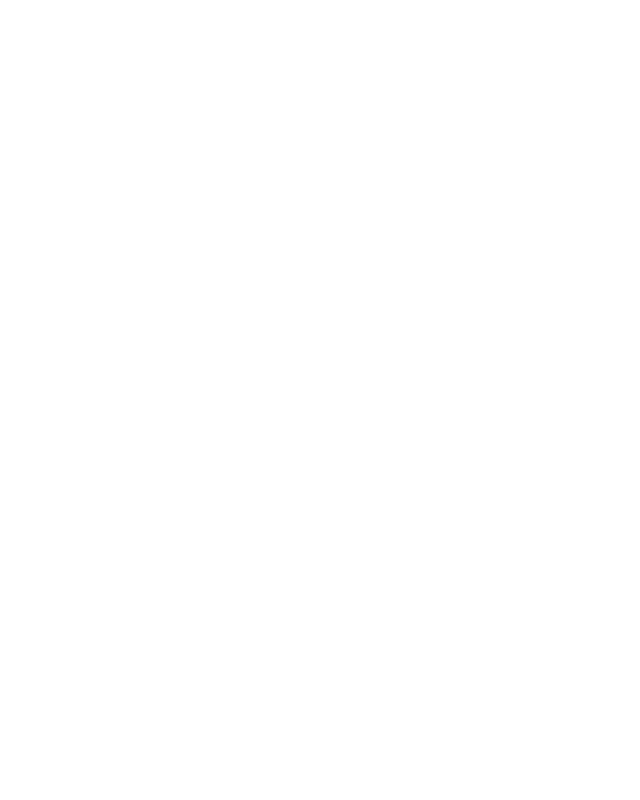
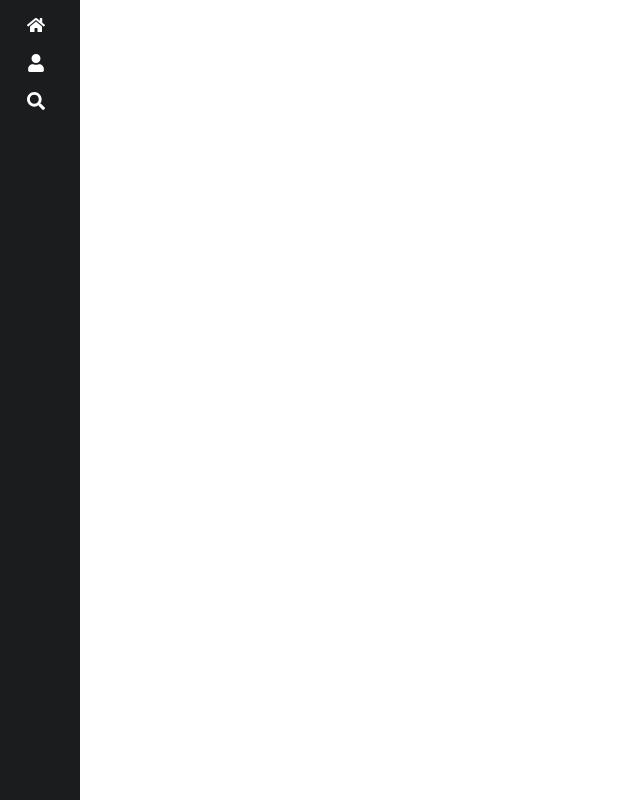
Before and after one commit to mvallad1/tabs-practice-ts, a React (Vite) app: page / in a window 1280 px wide. Shown: the whole page, without its empty margins (0-640 px from the left). Built offline with nearby package versions, Linux system fonts and the light colour scheme.

Commit message:
Started Sidebar and added icons

```diff
--- a/src/App.tsx
+++ b/src/App.tsx
@@ -1,9 +1,12 @@
+import Profile from "./components/Profile"
+import Sidebar from "./components/Sidebar"
 
 
 const App = () => {
   return (
     <div>
-
+      <Sidebar />
+      <Profile />
     </div>
   )
 }
--- a/src/components/Profile.tsx
+++ b/src/components/Profile.tsx
@@ -0,0 +1,9 @@
+
+
+const Profile = () => {
+  return (
+    <div>Profile</div>
+  )
+}
+
+export default Profile
--- a/src/components/Sidebar.tsx
+++ b/src/components/Sidebar.tsx
@@ -0,0 +1,29 @@
+import { FaHome, FaSearch, FaUser } from "react-icons/fa"
+
+const Sidebar = () => {
+  return (
+    <aside className="sidebar fixed top-0 left-0 h-screen w-20 bg-[#1A1C1E] text-white">
+        <ul className="p-4 flex flex-col justify-between items-center h-full">
+            <div className="top">
+                <li className="mb-2">
+                    <div className="flex items-center">
+                        <FaHome className="mr-2 mb-3" size={18} />
+                    </div>
+                </li>
+                <li className="mb-2">
+                    <div className="flex items-center">
+                        <FaUser className="mr-2 mb-3" size={18} />
+                    </div>
+                </li>
+                <li className="mb-2">
+                    <div className="flex items-center">
+                        <FaSearch className="mr-2 mb-3" size={18} />
+                    </div>
+                </li>
+            </div>
+        </ul>
+    </aside>
+  )
+}
+
+export default Sidebar
```
